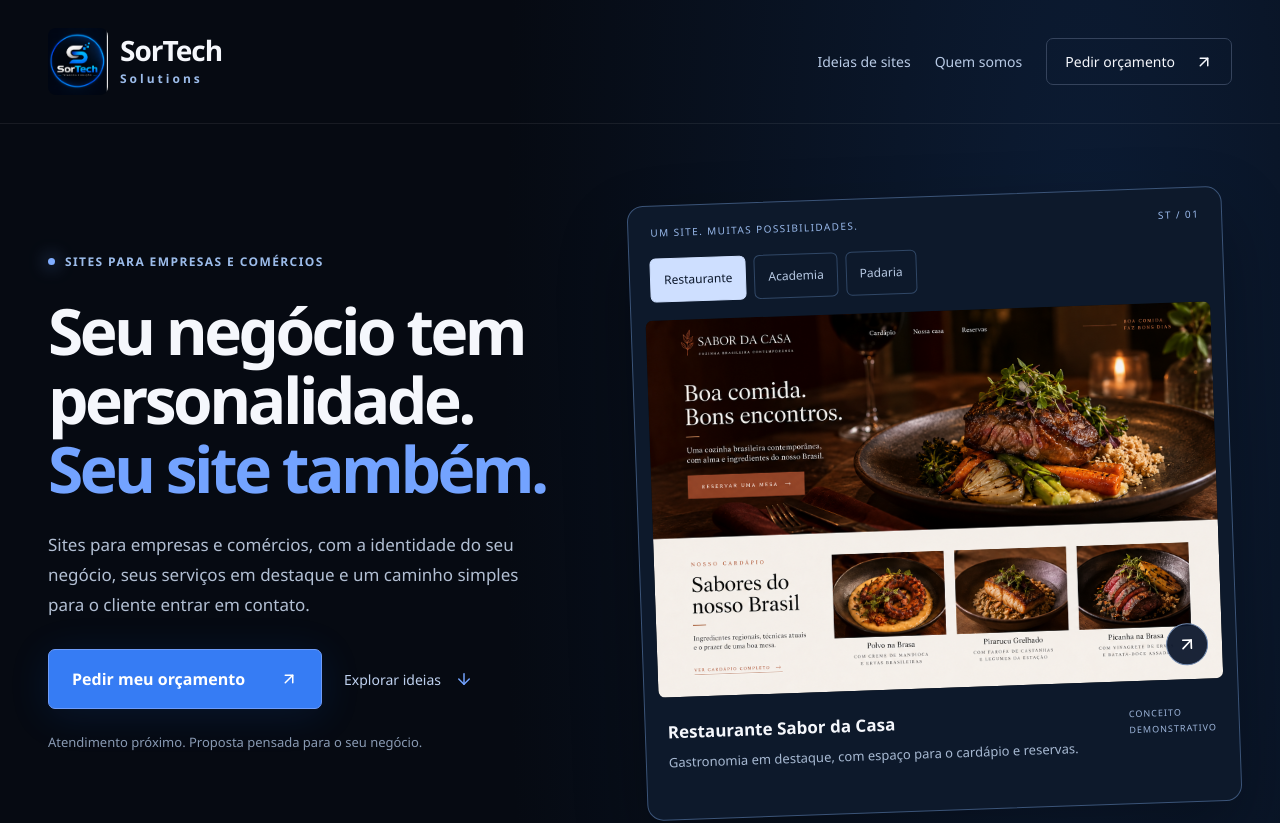
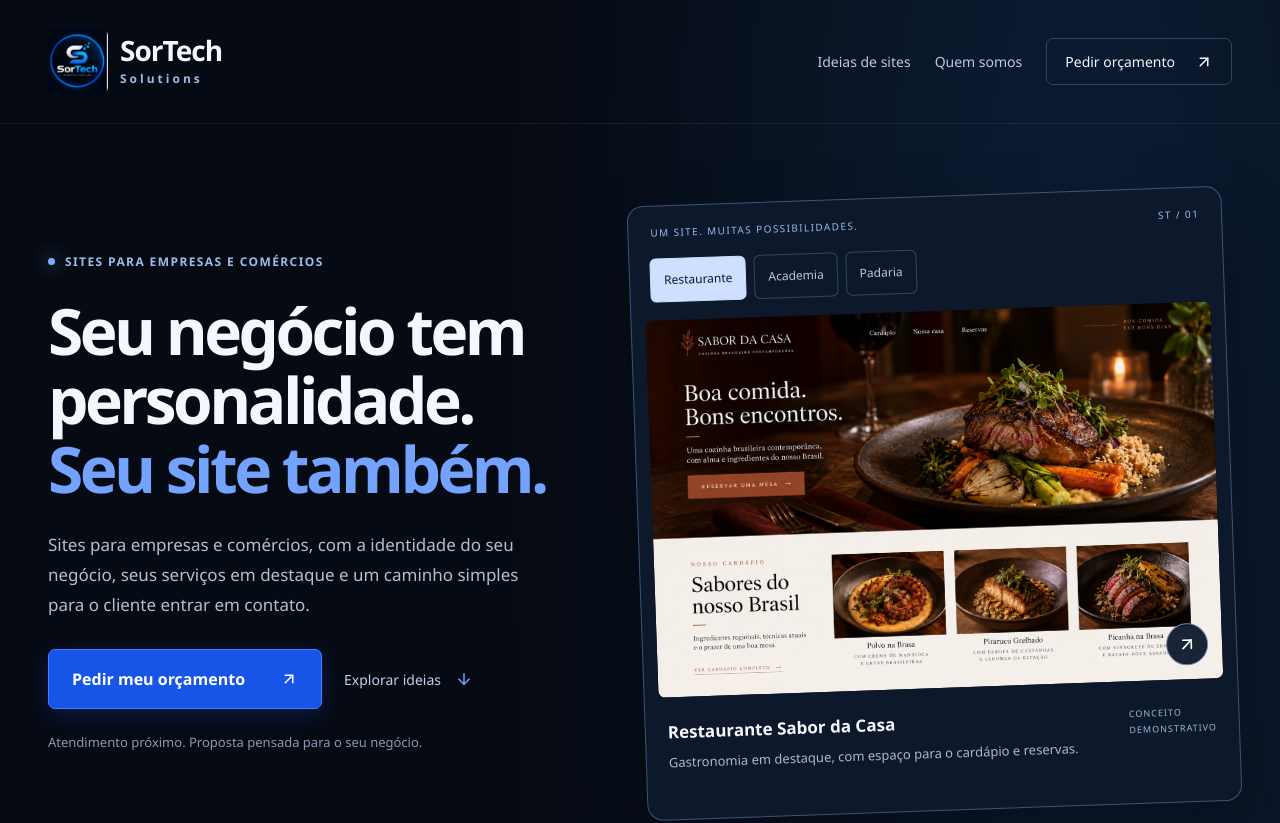
Before and after one commit to GkDoK/gustavo-krisko-portfolio, a React (Vite) app: page / in a window 1280 px wide. Shown: the top 823 px of the page. Built offline with nearby package versions, Linux system fonts and the light colour scheme; the HTML template or start-up script is replaced by a standard one.

Commit message:
Refine hero quote button blue and add accessible hover swing

```diff
--- a/src/index.css
+++ b/src/index.css
@@ -72,3 +72,47 @@ a,button{-webkit-tap-highlight-color:#73a3ff33}
   .preview-image,.concept-added{animation:none}
   .primary-button:hover,.primary-button:active,.header-contact:active,.more-projects:active,.showcase-tabs button:active,.concept-preview:hover,.portfolio-link:hover svg,.project-cta:hover svg,.primary-button:hover svg{transform:none}
 }
+
+/* Hero quote button: vivid blue and a brief hover swing. */
+.hero-actions .primary-button{
+  background:#1754e8;
+  border-color:#477dff;
+  box-shadow:0 6px 26px #1754e840;
+  transform-origin:50% 75%;
+}
+.hero-actions .primary-button:focus-visible{
+  background:#1246c7;
+  outline:3px solid #a8c7ff;
+  outline-offset:6px;
+}
+@keyframes quote-button-swing{
+  0%{transform:translateY(0) rotate(0deg)}
+  25%{transform:translateY(-2px) rotate(-2deg)}
+  50%{transform:translateY(-2px) rotate(1.5deg)}
+  75%{transform:translateY(-2px) rotate(-.75deg)}
+  100%{transform:translateY(-2px) rotate(0deg)}
+}
+@media(hover:hover) and (pointer:fine){
+  .hero-actions .primary-button:hover{
+    background:#1246c7;
+    border-color:#82a6ff;
+    box-shadow:0 10px 32px #1754e866;
+    transform:translateY(-2px);
+  }
+}
+@media(hover:hover) and (pointer:fine) and (prefers-reduced-motion:no-preference){
+  .hero-actions .primary-button:hover{
+    animation:quote-button-swing .65s ease-in-out 1;
+  }
+}
+.hero-actions .primary-button:active{
+  animation:none;
+  transform:scale(.98);
+}
+@media(prefers-reduced-motion:reduce){
+  .hero-actions .primary-button:hover,
+  .hero-actions .primary-button:active{
+    animation:none;
+    transform:none;
+  }
+}
```
